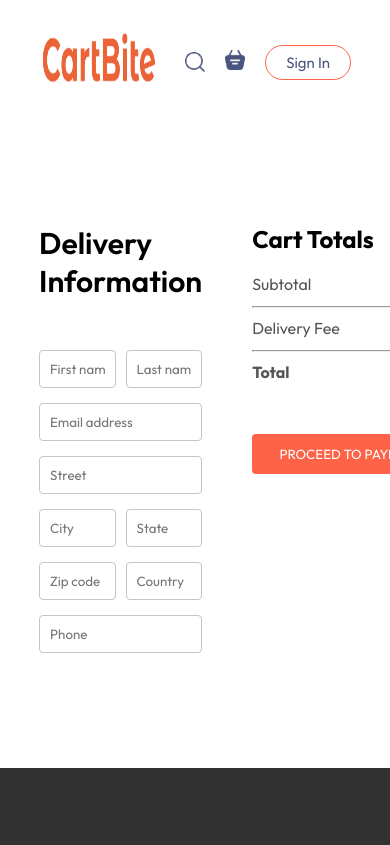
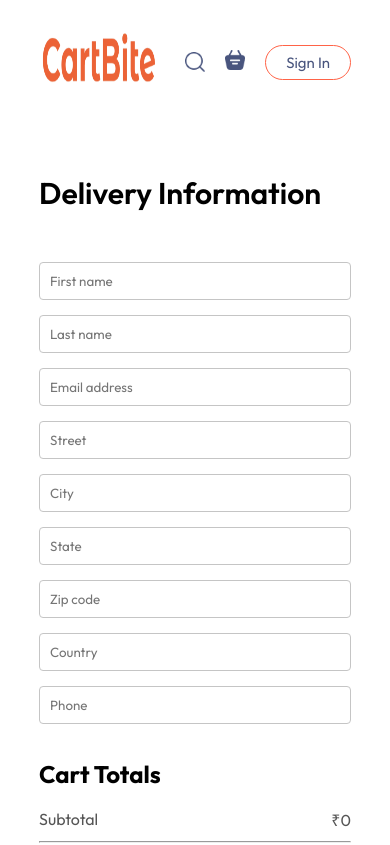
Before and after one commit to soureeshvarma/food-del, a React (Create React App) app: page /order in a window 390 px wide. Shown: the top 845 px of the page. Built offline with nearby package versions, Linux system fonts and the light colour scheme.

Commit message:
Add responsive styles for place-order section

```diff
--- a/src/pages/PlaceOrder/PlaceOrder.css
+++ b/src/pages/PlaceOrder/PlaceOrder.css
@@ -33,3 +33,23 @@
 .place-order .cart-total button{
     margin-top: 30px;
 }
+@media (max-width:750px){
+    .cart-bottom{
+        flex-direction: column-reverse;
+    }
+    .cart-promocode{
+        justify-content: start;
+    }
+    .place-order{
+        flex-direction: column;
+        gap: 20px;
+        margin-top: 50px;
+    }
+    .place-order-left, .place-order-right{
+        max-width: 100%;
+    }
+    .place-order-left .multi-fields{
+        flex-direction: column;
+        gap: 0;
+    }
+}
```
